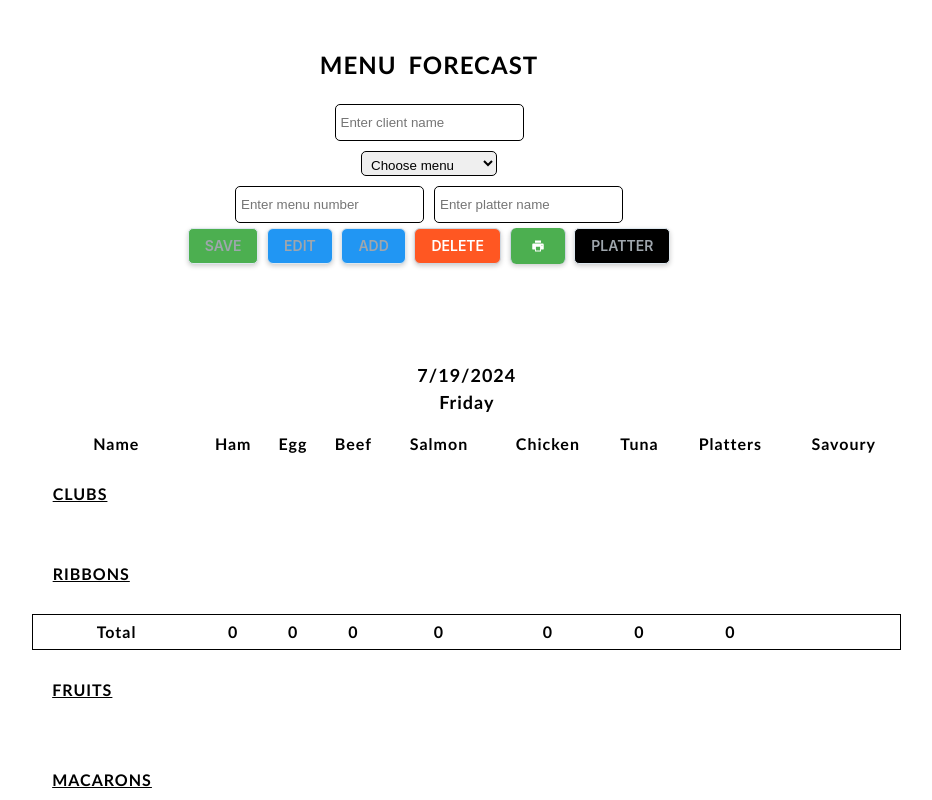
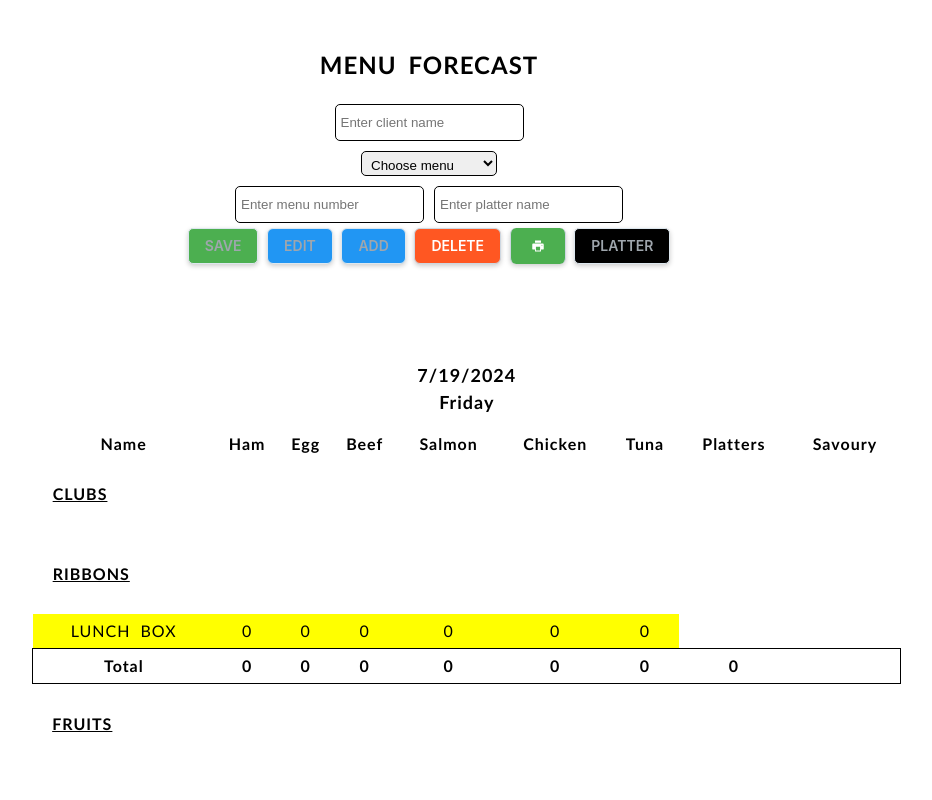
Before and after one commit to PritamMaharjan86/Menu-tracker, a React (Create React App) app: page / in a window 1280 px wide. Shown: the top 800 px of the page, without its empty margins (211-1143 px from the left). Built offline with nearby package versions, Linux system fonts and the light colour scheme.

Commit message:
feature/3/adding lunch box

```diff
--- a/src/components/menu.js
+++ b/src/components/menu.js
@@ -187,14 +187,38 @@ export default function Menu({ items }) {
                                 })}
 
 
+                            <tr style={{ backgroundColor: 'yellow' }}>
+                                <td>
+                                    LUNCH BOX
+                                </td>
+                                <td>
+                                    {Math.round((items.length * 2 / 6))}
+                                </td>
+                                <td>
+                                    {Math.round((items.length * 2 / 6))}
+                                </td>
+                                <td>
+                                    {Math.round((items.length * 2 / 6))}
+                                </td>
+                                <td>
+                                    {Math.round((items.length * 2 / 6))}
+                                </td>
+                                <td>
+                                    {Math.round((items.length * 2 / 6))}
+                                </td>
+                                <td>
+                                    {Math.round((items.length * 2 / 6))}
+                                </td>
+                            </tr>
+
                             <tr style={{ fontWeight: 'bold', border: '1px solid black' }}>
                                 <td>Total</td>
-                                <td>{items.filter(item => item.category === 'Category C' || item.category === "Category D" || item.category === "Category E" || item.category === "Category CL").reduce((acc, item) => acc + (item.pax <= 10 ? (item.pax / 10) * 2 : Math.round(item.pax / 10) * 2), 0) + items.filter(item => item.category === 'Category D' || item.category === "Category RB").reduce((acc, item) => acc + (item.pax <= 25 ? (item.pax / 25) * 2 : Math.round(item.pax / 25) * 2), 0)}</td>
-                                <td>{items.filter(item => item.category === 'Category C' || item.category === "Category D" || item.category === "Category E" || item.category === "Category CL").reduce((acc, item) => acc + (item.pax <= 10 ? (item.pax / 10) * 2 : Math.round(item.pax / 10) * 2), 0) + items.filter(item => item.category === 'Category D' || item.category === "Category RB").reduce((acc, item) => acc + (item.pax <= 25 ? (item.pax / 25) * 2 : Math.round(item.pax / 25) * 2), 0)}</td>
-                                <td>{items.filter(item => item.category === 'Category C' || item.category === 'Category D' || item.category === "Category E" || item.category === "Category CL").reduce((acc, item) => acc + (item.pax <= 10 ? (item.pax / 10) : Math.round(item.pax / 10)), 0) + items.filter(item => item.category === 'Category D' || item.category === "Category RB").reduce((acc, item) => acc + (item.pax <= 25 ? (item.pax / 25) * 2 : Math.round(item.pax / 25) * 2), 0)}</td>
-                                <td>{items.filter(item => item.category === 'Category C' || item.category === 'Category D' || item.category === "Category E" || item.category === "Category CL").reduce((acc, item) => acc + (item.pax <= 10 ? (item.pax / 10) : Math.round(item.pax / 10)), 0) + items.filter(item => item.category === 'Category D' || item.category === "Category RB").reduce((acc, item) => acc + (item.pax <= 25 ? (item.pax / 25) * 2 : Math.round(item.pax / 25) * 2), 0)}</td>
-                                <td>{items.filter(item => item.category === 'Category C' || item.category === 'Category D' || item.category === "Category E" || item.category === "Category CL").reduce((acc, item) => acc + (item.pax <= 10 ? (item.pax / 10) * 3 : Math.round(item.pax / 10) * 3), 0) + items.filter(item => item.category === 'Category D' || item.category === "Category RB").reduce((acc, item) => acc + (item.pax <= 25 ? (item.pax / 25) * 2 : Math.round(item.pax / 25) * 2), 0)}</td>
-                                <td>{items.filter(item => item.category === 'Category C' || item.category === 'Category D' || item.category === "Category E" || item.category === "Category CL").reduce((acc, item) => acc + (item.pax <= 10 ? (item.pax / 10) : Math.round(item.pax / 10)), 0) + items.filter(item => item.category === 'Category D' || item.category === "Category RB").reduce((acc, item) => acc + (item.pax <= 25 ? (item.pax / 25) * 2 : Math.round(item.pax / 25) * 2), 0)}</td>
+                                <td>{items.filter(item => item.category === 'Category C' || item.category === "Category D" || item.category === "Category E" || item.category === "Category CL").reduce((acc, item) => acc + (item.pax <= 10 ? Math.round((item.pax / 10) * 2) : Math.round(item.pax / 10) * 2), 0) + items.filter(item => item.category === 'Category D' || item.category === "Category RB").reduce((acc, item) => acc + (item.pax <= 25 ? Math.round((item.pax / 25) * 2) : Math.round(item.pax / 25) * 2), 0) + Math.round((items.length * 2 / 6))} </td>
+                                <td>{items.filter(item => item.category === 'Category C' || item.category === "Category D" || item.category === "Category E" || item.category === "Category CL").reduce((acc, item) => acc + (item.pax <= 10 ? Math.round((item.pax / 10) * 2) : Math.round(item.pax / 10) * 2), 0) + items.filter(item => item.category === 'Category D' || item.category === "Category RB").reduce((acc, item) => acc + (item.pax <= 25 ? Math.round((item.pax / 25) * 2) : Math.round(item.pax / 25) * 2), 0) + Math.round((items.length * 2 / 6))}</td>
+                                <td>{items.filter(item => item.category === 'Category C' || item.category === 'Category D' || item.category === "Category E" || item.category === "Category CL").reduce((acc, item) => acc + (item.pax <= 10 ? Math.round((item.pax / 10)) : Math.round(item.pax / 10)), 0) + items.filter(item => item.category === 'Category D' || item.category === "Category RB").reduce((acc, item) => acc + (item.pax <= 25 ? Math.round((item.pax / 25) * 2) : Math.round(item.pax / 25) * 2), 0) + Math.round((items.length * 2 / 6))}</td>
+                                <td>{items.filter(item => item.category === 'Category C' || item.category === 'Category D' || item.category === "Category E" || item.category === "Category CL").reduce((acc, item) => acc + (item.pax <= 10 ? Math.round((item.pax / 10)) : Math.round(item.pax / 10)), 0) + items.filter(item => item.category === 'Category D' || item.category === "Category RB").reduce((acc, item) => acc + (item.pax <= 25 ? Math.round((item.pax / 25) * 2) : Math.round(item.pax / 25) * 2), 0) + Math.round((items.length * 2 / 6))}</td>
+                                <td>{items.filter(item => item.category === 'Category C' || item.category === 'Category D' || item.category === "Category E" || item.category === "Category CL").reduce((acc, item) => acc + (item.pax <= 10 ? Math.round((item.pax / 10) * 3) : Math.round(item.pax / 10) * 3), 0) + items.filter(item => item.category === 'Category D' || item.category === "Category RB").reduce((acc, item) => acc + (item.pax <= 25 ? Math.round((item.pax / 25) * 2) : Math.round(item.pax / 25) * 2), 0) + Math.round((items.length * 2 / 6))}</td>
+                                <td>{items.filter(item => item.category === 'Category C' || item.category === 'Category D' || item.category === "Category E" || item.category === "Category CL").reduce((acc, item) => acc + (item.pax <= 10 ? Math.round((item.pax / 10)) : Math.round(item.pax / 10)), 0) + items.filter(item => item.category === 'Category D' || item.category === "Category RB").reduce((acc, item) => acc + (item.pax <= 25 ? Math.round((item.pax / 25) * 2) : Math.round(item.pax / 25) * 2), 0) + Math.round((items.length * 2 / 6))}</td>
                                 <td>{items.filter(item => item.category === 'Category C' || item.category === 'Category D' || item.category === "Category E" || item.category === "Category CL").reduce((acc, item) => acc + Math.round(item.pax / 10), 0) + items.filter(item => item.category === 'Category D' || item.category === "Category RB").reduce((acc, item) => acc + Math.round(item.pax / 25), 0)}</td>
 
                                 {/* <td>{items.filter(item => item.category === 'Category C' || item.category === 'Category D' || item.category === 'Category B').reduce((acc, item) => acc + Math.round(item.pax / 10), 0)}</td> */}
@@ -203,6 +227,7 @@ export default function Menu({ items }) {
                         </tbody>
                     </table>
                 </div>
+
 
 
             </div>
```
